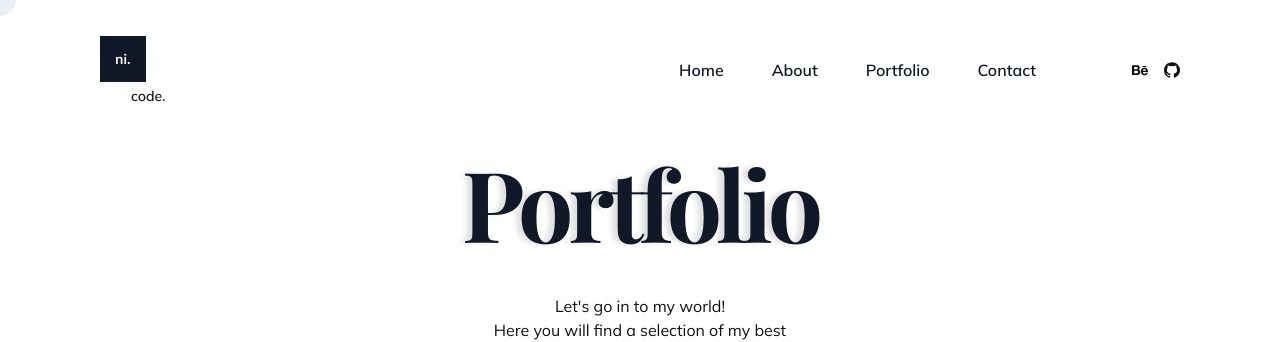
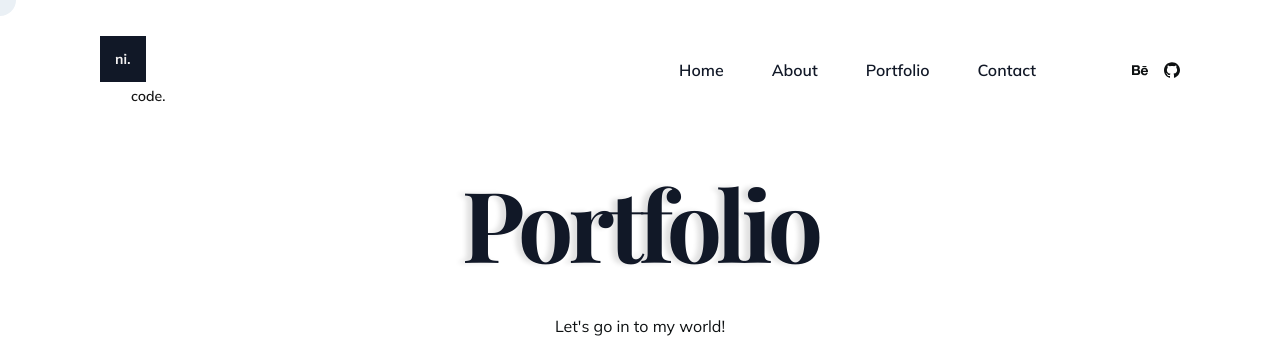
Before and after one commit to NiBaCode/Personalportfolio, a React (Create React App) app: page /portfolio in a window 1280 px wide. Shown: the top 342 px of the page. Built offline with nearby package versions, Linux system fonts and the light colour scheme; a web font is replaced by a local one.

Commit message:
Personal Portfolio

```diff
--- a/src/index.css
+++ b/src/index.css
@@ -18,7 +18,7 @@
 }
  .shadows{text-shadow: -6px 0px 5px #e1e1e1;}
 
-
+.poch{margin-top: 20px;}
 
 .contentp{
   height: 100vh;
@@ -47,7 +47,7 @@
 
  @media (max-width: 1024px) {
   #abouttext {
-    padding-top: 32rem;
+    padding-top: 31rem;
   }
 }
 
@@ -105,6 +105,11 @@
   flex: 8;
 
   }
+  @media (max-width: 767px) {
+    .item:hover{
+      display: none
+    }
+  }
 
   .item-1 {
   background-image: url('./img/portfolio/mediamodifier_image\ \(1\).png');
--- a/src/pages/Portfolio.js
+++ b/src/pages/Portfolio.js
@@ -31,7 +31,7 @@ const Portfolio = () => {
         exit={{ opacity: 0, y:'80%'}}
         transition={transition1}
         className='flex flex-col justify-center items-center text-center'>
-          <h1 className='h1 shadows'>Portfolio</h1>
+          <h1 className='h1 poch shadows'>Portfolio</h1>
           <p className='mb-12 max-w-lg px-4 justify-center items-center'><br />Let's go in to my world! <br/>Here you will find a selection of my best <br/>
           web design and development projects. <br/>
           Each work is the result of a process of research, analysis and a consequent creative approach.<br/> <br/><b>Thanks for looking.  </b>
@@ -51,7 +51,7 @@ const Portfolio = () => {
            {/*images*/}
 
            <div className="gallery-wrap grid grid-cols-1 md:grid-cols-2 lg:grid-cols-3 shadows">
-  <a href='https://www.behance.net/gallery/166037771/UIUX-Candles-Shop-HomepageAbout-us-page-Design' className="item item-1 bg-cover bg-center h-80 md:h-96 lg:h-auto">.</a>
+  <a href='https://www.behance.net/gallery/171766333/UIUX-Personal-Portfolio-nicode' className="item item-1 bg-cover bg-center h-80 md:h-96 lg:h-auto">.</a>
   <a href='https://www.behance.net/gallery/166037771/UIUX-Candles-Shop-HomepageAbout-us-page-Design' className="item item-2 bg-cover bg-center h-80 md:h-96 lg:h-auto" >.</a>
   <a href='https://www.behance.net/gallery/162165075/UIUX-Landing-page-House-Wine-Cantina-Azzoni-Design' className="item item-3 bg-cover bg-center h-80 md:h-96 lg:h-auto" >.</a>
   <a href='https://www.behance.net/gallery/170489375/UIUX-Cars-Website-Design' className="item item-4 bg-cover bg-center h-80 md:h-96 lg:h-auto" >.</a>
```
Also changed, not shown: src/img/home/serious.png.
